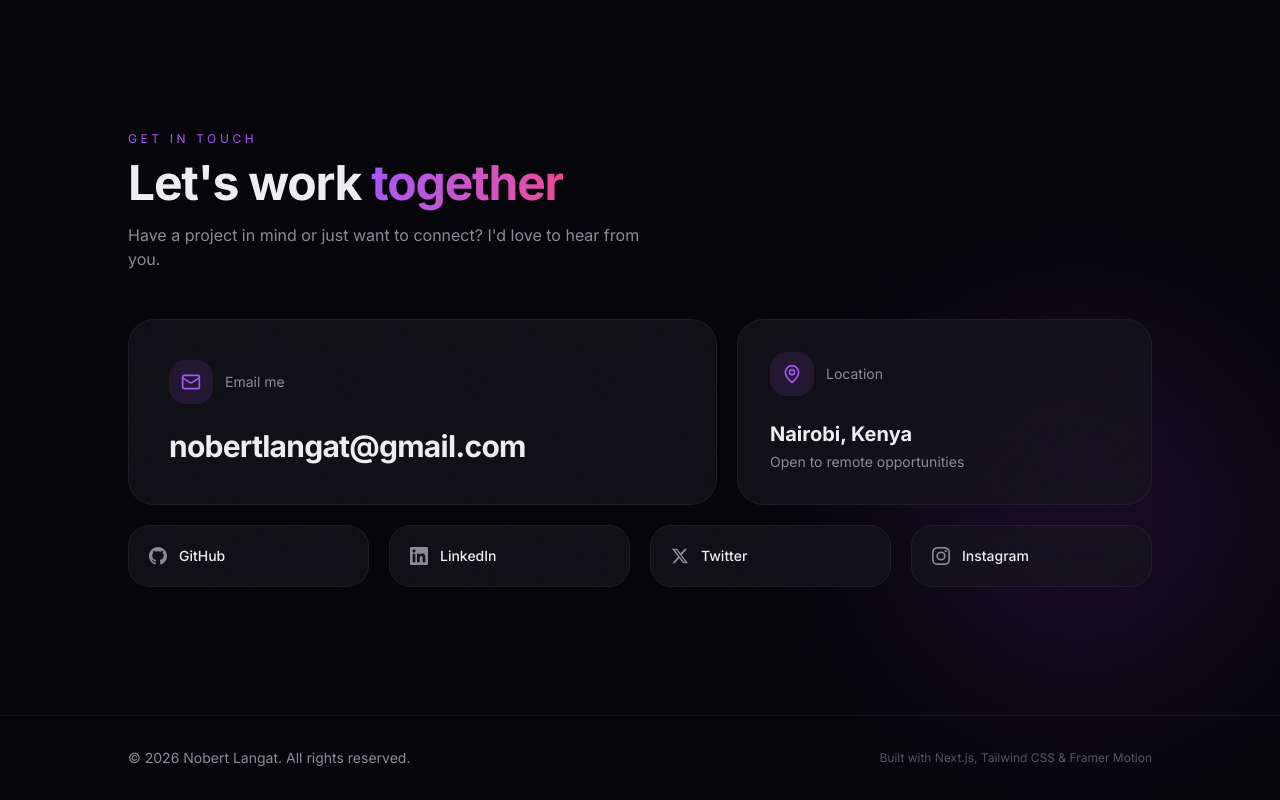
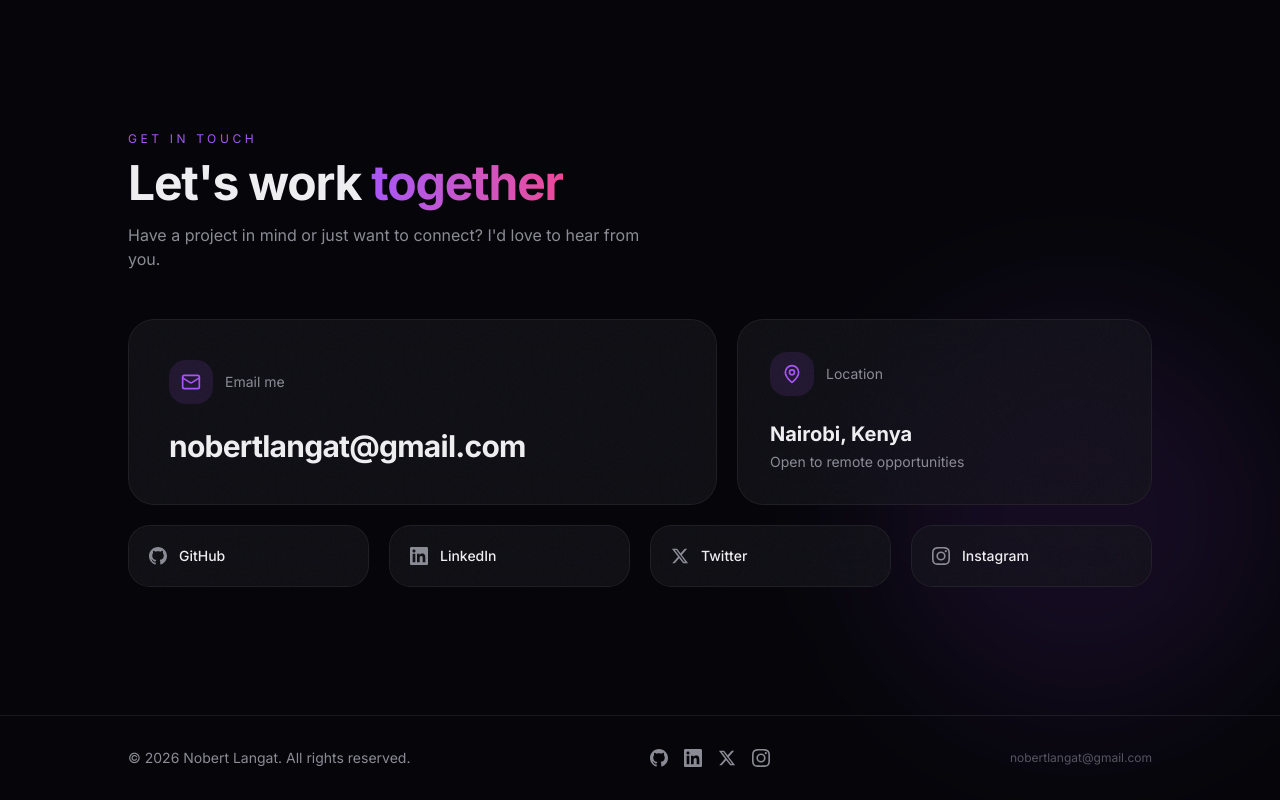
Before and after one commit to NOBERT167/my-portfolio, a Next.js app: page / in a window 1280 px wide. Shown: the part 5127-5927 px from the top of the page. Built offline with nearby package versions, Linux system fonts and the light colour scheme.

Commit message:
update footer to include social links

```diff
--- a/components/contact.tsx
+++ b/components/contact.tsx
@@ -185,15 +185,41 @@ export function Contact() {
 }
 
 export function Footer() {
+  const socials = [
+    { icon: GithubIcon, label: "GitHub", href: SITE.socials.github },
+    { icon: LinkedinIcon, label: "LinkedIn", href: SITE.socials.linkedin },
+    { icon: TwitterIcon, label: "Twitter", href: SITE.socials.twitter },
+    { icon: InstagramIcon, label: "Instagram", href: SITE.socials.instagram },
+  ];
+
   return (
     <footer className="border-t border-[var(--glass-border)] py-8 px-6">
-      <div className="mx-auto max-w-5xl flex flex-col md:flex-row items-center justify-between gap-4">
+      <div className="mx-auto max-w-5xl flex flex-col md:flex-row items-center justify-between gap-6">
         <p className="text-sm text-muted-foreground">
           &copy; {new Date().getFullYear()} {SITE.name}. All rights reserved.
         </p>
-        <p className="text-xs text-muted-foreground/60">
-          Built with Next.js, Tailwind CSS & Framer Motion
-        </p>
+
+        <div className="flex items-center gap-4">
+          {socials.map((social) => (
+            <a
+              key={social.label}
+              href={social.href}
+              target="_blank"
+              rel="noopener noreferrer"
+              aria-label={social.label}
+              className="text-muted-foreground hover:text-[var(--neon)] transition-colors duration-300"
+            >
+              <social.icon size={18} />
+            </a>
+          ))}
+        </div>
+
+        <a
+          href={`mailto:${SITE.email}`}
+          className="text-xs text-muted-foreground/60 hover:text-[var(--neon)] transition-colors duration-300"
+        >
+          {SITE.email}
+        </a>
       </div>
     </footer>
   );
```
